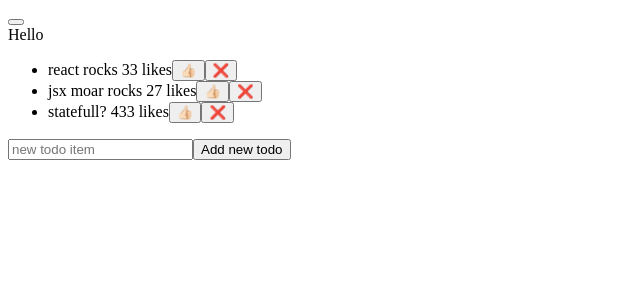
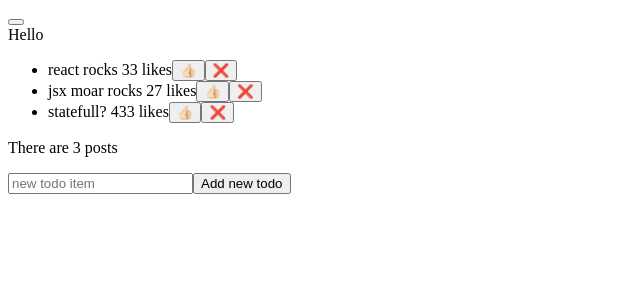
Before and after one commit to Petrasoderstrom1612/repetition, a React (Vite) app in the folder 02/: page / in a window 1280 px wide. Shown: the top 300 px of the page, without its empty margins (0-640 px from the left). Built offline with nearby package versions, Linux system fonts and the light colour scheme.

Commit message:
inserted PostCounter

```diff
--- a/02/src/App.tsx
+++ b/02/src/App.tsx
@@ -1,4 +1,5 @@
 import {useRef, useState} from "react";
+import PostCounter from "./components/PostCounter";
 
 
 interface Post {
@@ -48,7 +49,8 @@ const App = () => {
     <button onClick={()=>{setMsg(msg === "" ? "hi" : "")}}>{msg}</button>
     <div>Hello</div>
     {posts.length > 0 ?
-       (<ul>
+       (<>
+       <ul>
             {posts.map(post =>
             <li key={post.id}>
             {post.title} {post.likes} likes
@@ -56,7 +58,10 @@ const App = () => {
             <button className="btn btn-danger btn-sm ms-1" onClick={() => {removePost(post)}}>❌</button>
             </li>
         )}
-        </ul>) : (<p>no posts...</p>)}
+        </ul>
+        <PostCounter count={posts.length}/>
+        </>
+      ) : (<p>no posts...</p>)}
 
 
 
--- /dev/null
+++ b/02/src/components/PostCounter.tsx
@@ -0,0 +1,13 @@
+// import React from 'react'
+
+interface PostCounterProps {
+  count: number
+}
+
+const PostCounter: React.FC<PostCounterProps> = ({count}: PostCounterProps) => {
+  return (
+    <p>There are {count} posts</p>
+  )
+}
+
+export default PostCounter
```
